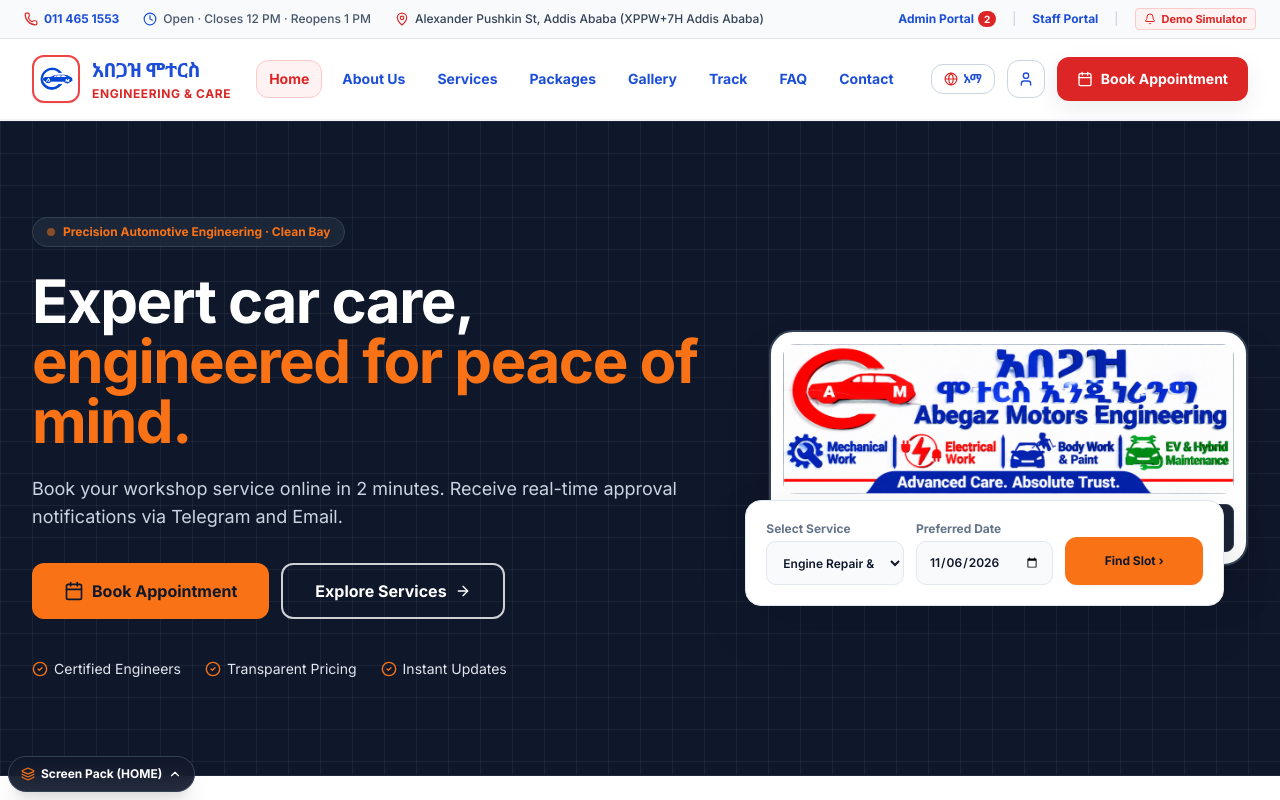
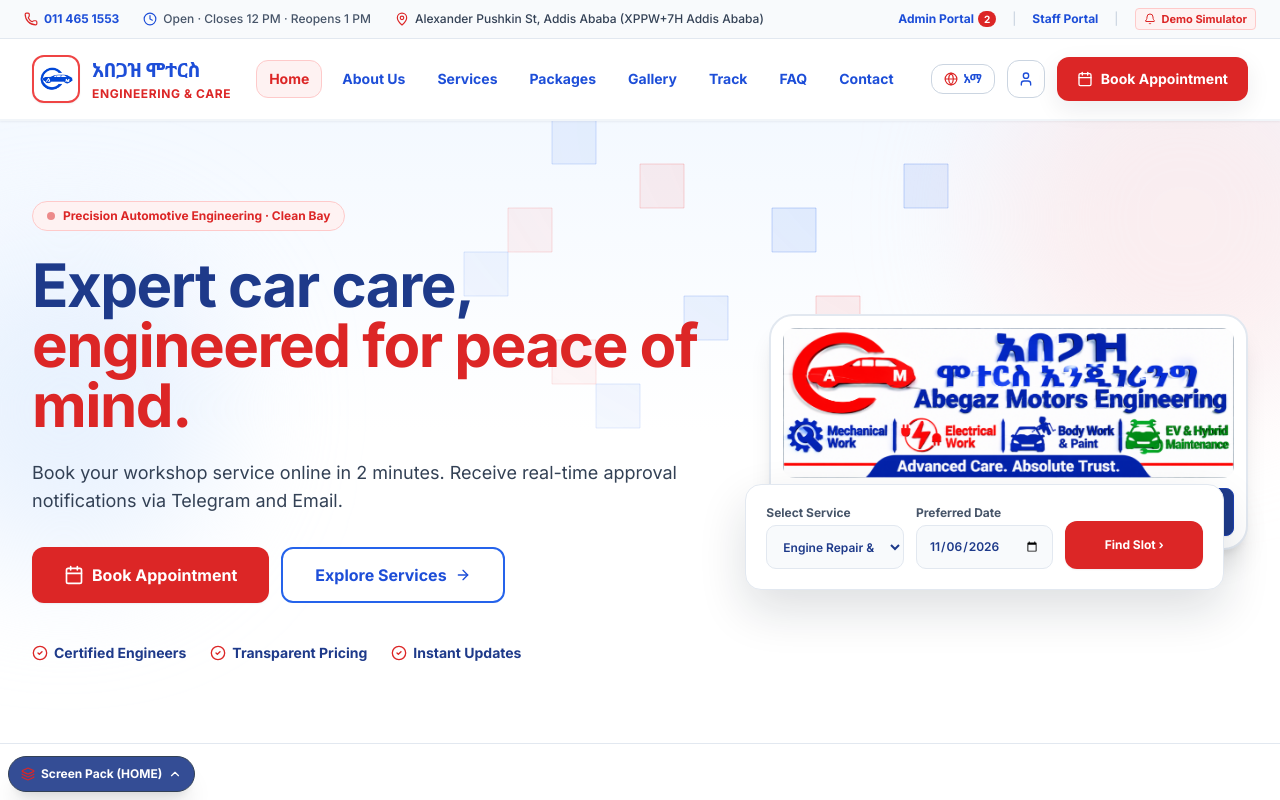
Before and after one commit to YonasGetaw/Abegaz-Moters-and-Enginnering, a React (Vite) app: page / in a window 1280 px wide. Shown: the top 800 px of the page. Built offline with nearby package versions, Linux system fonts and the light colour scheme.

Commit message:
feat: add decorative engineering square grid background to hero section and apply white/blue/red brand colors

```diff
--- a/src/App.tsx
+++ b/src/App.tsx
@@ -36,9 +36,10 @@ const AppContent: React.FC = () => {
       {/* Main Routed Page Content */}
       <main className="flex-grow">
         {currentView === 'home' && <HomePage />}
+        {currentView === 'about' && <AboutPage />}
         {currentView === 'services' && <ServicesPage />}
         {currentView === 'packages' && <PackagesPage />}
-        {currentView === 'about' && <AboutPage />}
+
         {currentView === 'gallery' && <GalleryPage />}
         {currentView === 'faq' && <FAQPage />}
         {currentView === 'contact' && <ContactPage />}
--- a/src/components/common/Button.tsx
+++ b/src/components/common/Button.tsx
@@ -27,14 +27,14 @@ export const Button: React.FC<ButtonProps> = ({
   };
 
   const variantStyles = {
-    primary: "bg-orange-signal text-navy hover:bg-[#EA580C] focus:ring-orange-signal shadow-sm font-black",
-    brand: "bg-orange-signal text-navy hover:bg-[#EA580C] focus:ring-orange-signal shadow-sm font-black",
-    orange: "bg-orange-signal text-navy hover:bg-[#EA580C] focus:ring-orange-signal shadow-sm font-black",
-    secondary: "bg-mist text-navy hover:bg-line border border-line focus:ring-navy",
-    outline: "bg-transparent text-navy border-2 border-line hover:border-navy hover:bg-mist focus:ring-navy",
-    'outline-white': "bg-transparent text-white border-2 border-white/80 hover:bg-white/10 focus:ring-white",
-    telegram: "bg-[#229ED9] text-white hover:bg-[#1D8BC0] focus:ring-[#229ED9] shadow-sm",
-    danger: "bg-red-600 text-white hover:bg-red-700 focus:ring-red-500",
+    primary: "bg-red-600 text-white hover:bg-red-700 focus:ring-red-500 shadow-sm font-black",
+    brand: "bg-red-600 text-white hover:bg-red-700 focus:ring-red-500 shadow-sm font-black",
+    orange: "bg-red-600 text-white hover:bg-red-700 focus:ring-red-500 shadow-sm font-black",
+    secondary: "bg-white text-blue-700 hover:bg-blue-50 border-2 border-blue-600 focus:ring-blue-500 font-extrabold",
+    outline: "bg-transparent text-blue-700 border-2 border-blue-600 hover:bg-blue-50 focus:ring-blue-500 font-extrabold",
+    'outline-white': "bg-transparent text-white border-2 border-white hover:bg-white/10 focus:ring-white font-extrabold",
+    telegram: "bg-[#229ED9] text-white hover:bg-[#1D8BC0] focus:ring-[#229ED9] shadow-sm font-extrabold",
+    danger: "bg-red-600 text-white hover:bg-red-700 focus:ring-red-500 font-black",
   };
 
   const widthStyle = fullWidth ? "w-full" : "";
--- a/src/components/home/HomePage.tsx
+++ b/src/components/home/HomePage.tsx
@@ -53,36 +53,79 @@ export const HomePage: React.FC = () => {
 
   return (
     <div className="flex flex-col min-h-screen">
-      {/* 7.1 HERO SECTION - Precision Garage Master Theme */}
-      <section className="relative bg-navy text-white bg-blueprint-dark overflow-hidden py-14 md:py-24 border-b border-slate-800">
+      {/* 7.1 HERO SECTION - Precision Garage Master Theme (White background, Royal Blue text, Brand Red accents & Modern Square Grid) */}
+      <section className="relative bg-gradient-to-b from-blue-50/70 via-white to-white text-slate-800 overflow-hidden py-12 md:py-20 border-b border-slate-200">
+
+        {/* Aesthetic Background Grid Squares (clean squares for visual beauty & engineering depth) */}
+        <div className="absolute inset-0 pointer-events-none overflow-hidden">
+          <svg
+            className="absolute inset-0 h-full w-full stroke-blue-700/12 [mask-image:radial-gradient(100%_100%_at_top_right,white_40%,transparent_100%)]"
+            aria-hidden="true"
+          >
+            <defs>
+              <pattern
+                id="hero-grid-pattern"
+                width="44"
+                height="44"
+                x="50%"
+                y="-1"
+                patternUnits="userSpaceOnUse"
+              >
+                <path d="M.5 44V.5H44" fill="none" strokeWidth="1" />
+              </pattern>
+            </defs>
+            <rect width="100%" height="100%" strokeWidth="0" fill="url(#hero-grid-pattern)" />
+
+            {/* Elegant Accent Square Highlights */}
+            <svg x="50%" y="-1" className="overflow-visible fill-blue-600/10 stroke-blue-600/25">
+              <path d="M-88 0h44v44h-44z" strokeWidth="1" />
+              <path d="M132 88h44v44h-44z" strokeWidth="1" />
+              <path d="M-176 132h44v44h-44z" strokeWidth="1" />
+              <path d="M264 44h44v44h-44z" strokeWidth="1" />
+              <path d="M44 176h44v44h-44z" strokeWidth="1" />
+              <path d="M-44 264h44v44h-44z" strokeWidth="1" />
+            </svg>
+            <svg x="50%" y="-1" className="overflow-visible fill-red-500/10 stroke-red-500/25">
+              <path d="M0 44h44v44h-44z" strokeWidth="1" />
+              <path d="M-132 88h44v44h-44z" strokeWidth="1" />
+              <path d="M176 176h44v44h-44z" strokeWidth="1" />
+              <path d="M-88 220h44v44h-44z" strokeWidth="1" />
+            </svg>
+          </svg>
+
+          {/* Ambient Lighting Gradients */}
+          <div className="absolute -top-24 -right-24 w-96 h-96 bg-red-100/50 rounded-full blur-3xl" />
+          <div className="absolute top-32 -left-24 w-80 h-80 bg-blue-100/60 rounded-full blur-3xl" />
+        </div>
+
         <div className="max-w-7xl mx-auto px-4 sm:px-6 lg:px-8 relative z-10">
           <div className="grid grid-cols-1 lg:grid-cols-12 gap-12 items-center">
             {/* Left Column: Headlines & CTAs */}
             <div className="lg:col-span-7 space-y-6">
-              <div className="inline-flex items-center gap-2 px-3.5 py-1.5 rounded-full bg-slate-800/90 border border-slate-700 text-orange-signal text-xs font-bold shadow-xs">
-                <span className="w-2 h-2 rounded-full bg-orange-signal animate-pulse" />
+              <div className="inline-flex items-center gap-2 px-3.5 py-1.5 rounded-full bg-red-50 border border-red-200 text-red-600 text-xs font-bold shadow-xs">
+                <span className="w-2 h-2 rounded-full bg-red-600 animate-pulse" />
                 <span>{locale === 'am' ? 'ትክክለኛ ምህንድስና · ንጹህ ወርክሾፕ' : 'Precision Automotive Engineering · Clean Bay'}</span>
               </div>
 
-              <h1 className="text-3xl sm:text-5xl lg:text-6xl font-black text-white tracking-tight leading-[1.12]">
+              <h1 className="text-3xl sm:text-5xl lg:text-6xl font-black text-blue-900 tracking-tight leading-[1.12]">
                 {locale === 'am' ? (
                   <>
                     መኪናዎ በባለሙያ እጅ — <br className="hidden sm:inline" />
-                    <span className="text-orange-signal">
+                    <span className="text-red-600">
                       በትክክለኛ ምህንድስና።
                     </span>
                   </>
                 ) : (
                   <>
                     Expert car care, <br />
-                    <span className="text-orange-signal">
+                    <span className="text-red-600">
                       engineered for peace of mind.
                     </span>
                   </>
                 )}
               </h1>
 
-              <p className="text-base sm:text-lg text-slate-300 max-w-2xl leading-relaxed">
+              <p className="text-base sm:text-lg text-slate-700 max-w-2xl leading-relaxed">
                 {locale === 'am'
                   ? 'ቀጠሮዎን በኦንላይን በ 2 ደቂቃ ይያዙ። ጥያቄዎ እንደጸደቀ በኢሜይል ወይም በቴሌግራም ፈጣን ማረጋገጫ ይደርስዎታል።'
                   : 'Book your workshop service online in 2 minutes. Receive real-time approval notifications via Telegram and Email.'}
@@ -101,7 +144,7 @@ export const HomePage: React.FC = () => {
 
                 <Button
                   size="lg"
-                  variant="outline-white"
+                  variant="secondary"
                   onClick={() => setCurrentView('services')}
                 >
                   <span>{locale === 'am' ? 'አገልግሎቶችን ይመልከቱ' : 'Explore Services'}</span>
@@ -110,17 +153,17 @@ export const HomePage: React.FC = () => {
               </div>
 
               {/* 3 Trust Chips */}
-              <div className="pt-4 flex flex-wrap items-center gap-x-6 gap-y-2 text-xs sm:text-sm text-slate-400">
-                <span className="flex items-center gap-1.5 text-slate-200">
-                  <CheckCircle2 className="w-4 h-4 text-orange-signal" />
+              <div className="pt-4 flex flex-wrap items-center gap-x-6 gap-y-2 text-xs sm:text-sm">
+                <span className="flex items-center gap-1.5 text-blue-900 font-bold">
+                  <CheckCircle2 className="w-4 h-4 text-red-600" />
                   <span>{locale === 'am' ? 'ልምድ ያላቸው መሃንዲሶች' : 'Certified Engineers'}</span>
                 </span>
-                <span className="flex items-center gap-1.5 text-slate-200">
-                  <CheckCircle2 className="w-4 h-4 text-orange-signal" />
+                <span className="flex items-center gap-1.5 text-blue-900 font-bold">
+                  <CheckCircle2 className="w-4 h-4 text-red-600" />
                   <span>{locale === 'am' ? 'ግልጽ ሂደትና ዋጋ' : 'Transparent Pricing'}</span>
                 </span>
-                <span className="flex items-center gap-1.5 text-slate-200">
-                  <CheckCircle2 className="w-4 h-4 text-orange-signal" />
+                <span className="flex items-center gap-1.5 text-blue-900 font-bold">
+                  <CheckCircle2 className="w-4 h-4 text-red-600" />
                   <span>{locale === 'am' ? 'ፈጣን ማሳወቂያ' : 'Instant Updates'}</span>
                 </span>
               </div>
@@ -128,21 +171,21 @@ export const HomePage: React.FC = () => {
 
             {/* Right Column: Hero Visual & Quick Booking Card */}
             <div className="lg:col-span-5 relative">
-              <div className="relative rounded-banner overflow-hidden shadow-2xl border-2 border-slate-700 bg-white p-2 sm:p-3">
+              <div className="relative rounded-banner overflow-hidden shadow-xl border-2 border-slate-200 bg-white p-2 sm:p-3">
                 <img
                   src="/hero-banner.png"
                   alt="አበጋዝ ሞተርስ ኢንጂነሪንግ - Abegaz Motors Engineering Official Signboard"
                   className="w-full h-auto object-contain rounded-xl"
                 />
 
-                <div className="mt-2.5 bg-navy/95 p-3 rounded-lg border border-slate-700 text-white flex items-center justify-between gap-2">
+                <div className="mt-2.5 bg-blue-900 p-3 rounded-lg border border-blue-800 text-white flex items-center justify-between gap-2 shadow-sm">
                   <div className="flex items-center gap-2">
-                    <span className="w-2.5 h-2.5 rounded-full bg-emerald-500 animate-pulse shrink-0" />
-                    <p className="text-xs font-bold text-slate-200">
+                    <span className="w-2.5 h-2.5 rounded-full bg-emerald-400 animate-pulse shrink-0" />
+                    <p className="text-xs font-bold text-white">
                       {locale === 'am' ? 'ኦፊሴላዊ የምህንድስና ወርክሾፕ' : 'Official Engineering Bay'}
                     </p>
                   </div>
-                  <span className="text-[11px] font-bold text-orange-signal bg-slate-800 px-2 py-0.5 rounded">
+                  <span className="text-[11px] font-black text-white bg-red-600 px-2 py-0.5 rounded shadow-xs">
                     Advanced Care. Absolute Trust.
                   </span>
                 </div>
@@ -379,13 +422,13 @@ export const HomePage: React.FC = () => {
       </section>
 
       {/* 7.5 HOW BOOKING WORKS (ቀጠሮ እንዴት ይሰራል?) */}
-      <section className="py-16 md:py-20 bg-navy text-white bg-blueprint-dark">
+      <section className="py-16 md:py-20 bg-slate-50 border-y border-slate-200">
         <div className="max-w-7xl mx-auto px-4 sm:px-6 lg:px-8">
           <div className="text-center max-w-2xl mx-auto mb-12">
-            <span className="text-orange-signal text-xs font-bold uppercase tracking-wider">
+            <span className="text-red-600 text-xs font-black uppercase tracking-wider bg-red-50 border border-red-200 px-3 py-1 rounded-full">
               {locale === 'am' ? 'ቀላል 4 ደረጃዎች' : 'Simple 4-Step Process'}
             </span>
-            <h2 className="text-2xl sm:text-4xl font-extrabold text-white mt-2">
+            <h2 className="text-2xl sm:text-4xl font-extrabold text-blue-900 mt-3">
               {locale === 'am' ? 'ቀጠሮ እንዴት ይሰራል?' : 'How Appointment Booking Works'}
             </h2>
           </div>
@@ -421,14 +464,14 @@ export const HomePage: React.FC = () => {
                 descEn: 'Receive real-time confirmation via Telegram and Email.'
               }
             ].map((s, idx) => (
-              <div key={idx} className="bg-slate-800/80 p-6 rounded-card border border-slate-700 relative">
-                <div className="text-3xl font-extrabold text-orange-signal mb-3 font-mono">
+              <div key={idx} className="bg-white p-6 rounded-card border-2 border-slate-200 hover:border-blue-600 shadow-sm transition-all relative">
+                <div className="text-3xl font-black text-red-600 mb-3 font-mono">
                   {s.step}
                 </div>
-                <h4 className="text-lg font-bold text-white mb-2">
+                <h4 className="text-lg font-bold text-blue-900 mb-2">
                   {locale === 'am' ? s.titleAm : s.titleEn}
                 </h4>
-                <p className="text-xs text-slate-300 leading-relaxed">
+                <p className="text-xs text-slate-600 leading-relaxed">
                   {locale === 'am' ? s.descAm : s.descEn}
                 </p>
               </div>
@@ -744,19 +787,19 @@ export const HomePage: React.FC = () => {
         </div>
       </section>
 
-      {/* 7.10 FINAL CTA BAND - Precision Garage Master Theme */}
-      <section className="bg-navy text-white py-16 border-t border-slate-800 bg-blueprint-dark relative overflow-hidden">
+      {/* 7.10 FINAL CTA BAND - White & Royal Blue Theme */}
+      <section className="bg-gradient-to-b from-white via-blue-50/50 to-blue-100/60 text-slate-800 py-16 border-t-2 border-slate-200 relative overflow-hidden">
         <div className="max-w-7xl mx-auto px-4 sm:px-6 lg:px-8 text-center space-y-6 relative z-10">
-          <div className="inline-flex items-center gap-2 px-3 py-1 rounded-full bg-slate-800 text-orange-signal text-xs font-bold border border-slate-700">
+          <div className="inline-flex items-center gap-2 px-3.5 py-1.5 rounded-full bg-red-50 text-red-600 text-xs font-bold border border-red-200 shadow-xs">
             <span>🇪🇹 አዲስ አበባ · ነፋስ ስልክ-ላፍቶ · ኬራ</span>
           </div>
 
-          <h2 className="text-3xl sm:text-5xl font-black tracking-tight text-white">
+          <h2 className="text-3xl sm:text-5xl font-black tracking-tight text-blue-900">
             {locale === 'am'
               ? 'መኪናዎ ዛሬ ባለሙያ ይፈልጋል?'
               : 'Does your vehicle need expert care today?'}
           </h2>
-          <p className="text-slate-300 max-w-xl mx-auto text-sm sm:text-base leading-relaxed">
+          <p className="text-slate-700 max-w-xl mx-auto text-sm sm:text-base leading-relaxed">
             {locale === 'am'
               ? 'ቀጠሮዎን አሁኑኑ በኦንላይን ይያዙ፤ ወይም በቀጥታ በቴሌግራም ባለሙያዎቻችንን ያማክሩ።'
               : 'Secure your verified bay appointment online now or consult our engineers directly on Telegram.'}
@@ -777,7 +820,7 @@ export const HomePage: React.FC = () => {
               href="https://t.me/AbegazMotors"
               target="_blank"
               rel="noreferrer"
-              className="w-full sm:w-auto inline-flex items-center justify-center gap-2 h-13 px-6 rounded-btn bg-[#229ED9] text-white font-bold hover:bg-[#1D8BC0] shadow-sm transition-all"
+              className="w-full sm:w-auto inline-flex items-center justify-center gap-2 h-13 px-6 rounded-btn bg-[#229ED9] text-white font-black hover:bg-[#1D8BC0] shadow-sm transition-all"
             >
               <Send className="w-4 h-4" />
               <span>Telegram @AbegazMotors</span>
@@ -785,9 +828,9 @@ export const HomePage: React.FC = () => {
 
             <a
               href="tel:+251114651553"
-              className="w-full sm:w-auto inline-flex items-center justify-center gap-2 h-13 px-6 rounded-btn border-2 border-slate-700 text-slate-200 font-bold hover:bg-slate-800 transition-all font-mono"
+              className="w-full sm:w-auto inline-flex items-center justify-center gap-2 h-13 px-6 rounded-btn border-2 border-blue-600 bg-white text-blue-700 font-extrabold hover:bg-blue-50 transition-all font-mono shadow-xs"
             >
-              <Phone className="w-4 h-4 text-orange-signal" />
+              <Phone className="w-4 h-4 text-red-600" />
               <span>011 465 1553</span>
             </a>
           </div>
--- a/tailwind.config.js
+++ b/tailwind.config.js
@@ -8,25 +8,27 @@ export default {
     extend: {
       colors: {
         navy: {
-          DEFAULT: '#0F172A',
-          dark: '#090D16',
-          slate: '#1E293B',
-          card: '#162238',
-          deep: '#060A12',
+          DEFAULT: '#1E3A8A',
+          dark: '#172554',
+          slate: '#1E40AF',
+          card: '#1E3A8A',
+          deep: '#0F172A',
         },
-        slate: {
-          850: '#151F30',
-          900: '#0F172A',
+        brand: {
+          blue: '#1D4ED8',
+          blueDark: '#1E3A8A',
+          red: '#DC2626',
+          redDark: '#B91C1C',
         },
         orange: {
-          signal: '#F97316',
-          deep: '#C2410C',
-          tint: '#FFF7ED',
-          light: '#FED7AA',
+          signal: '#DC2626',
+          deep: '#B91C1C',
+          tint: '#FEF2F2',
+          light: '#FECACA',
         },
         mist: '#F8FAFC',
         line: '#E2E8F0',
-        muted: '#64748B',
+        muted: '#475569',
       },
       fontFamily: {
         sans: ['Inter', 'Noto Sans Ethiopic', 'Nyala', 'system-ui', 'sans-serif'],
```
Also changed, not shown: src/components/about/AboutPage.tsx (+16 -18 lines), src/components/contact/ContactPage.tsx (+11 -13 lines), src/components/gallery/GalleryPage.tsx (+15 -15 lines), src/components/layout/Footer.tsx (+32 -31 lines), src/components/packages/PackagesPage.tsx (+10 -10 lines), src/components/services/ServicesPage.tsx (+15 -17 lines).
